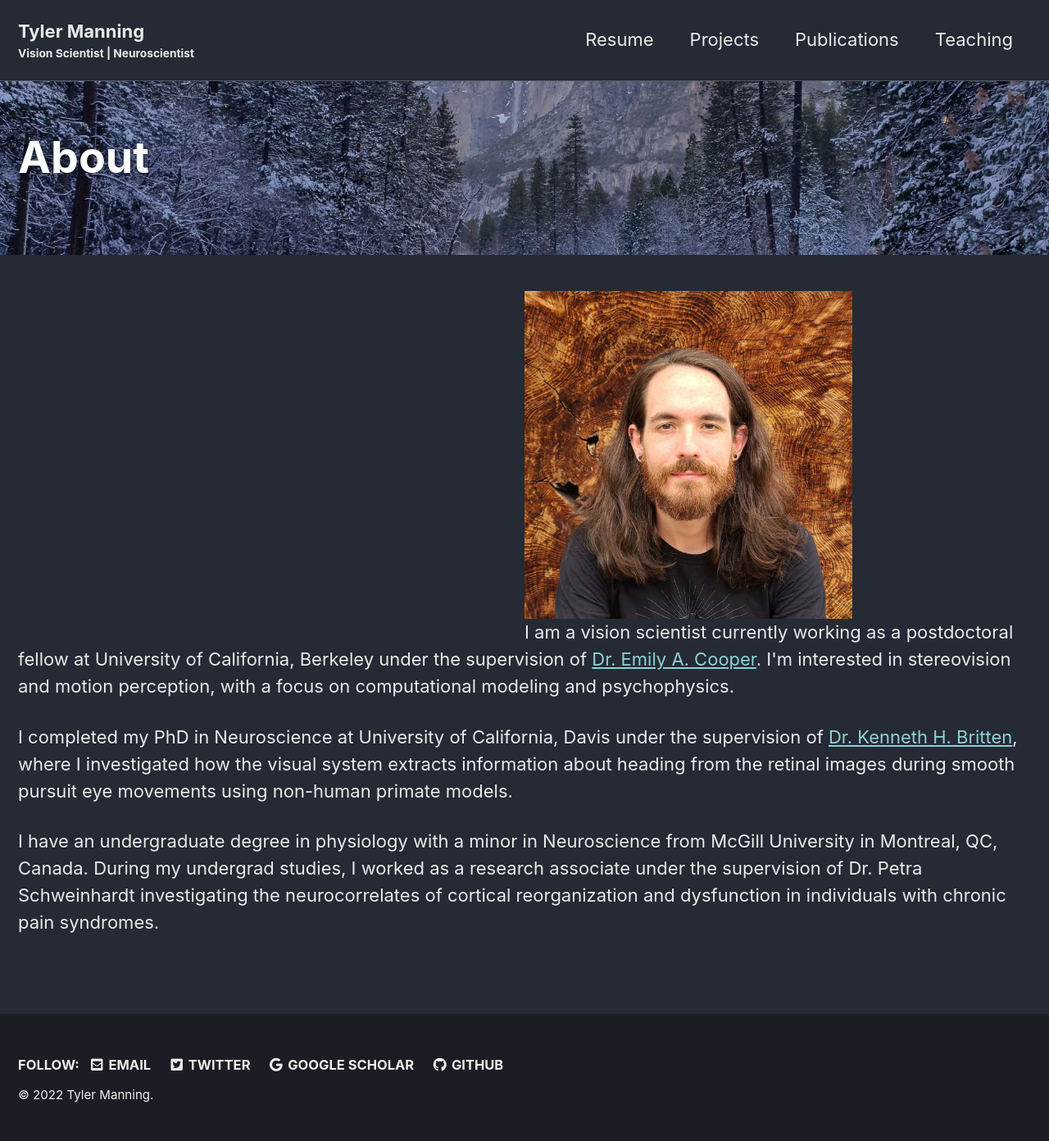
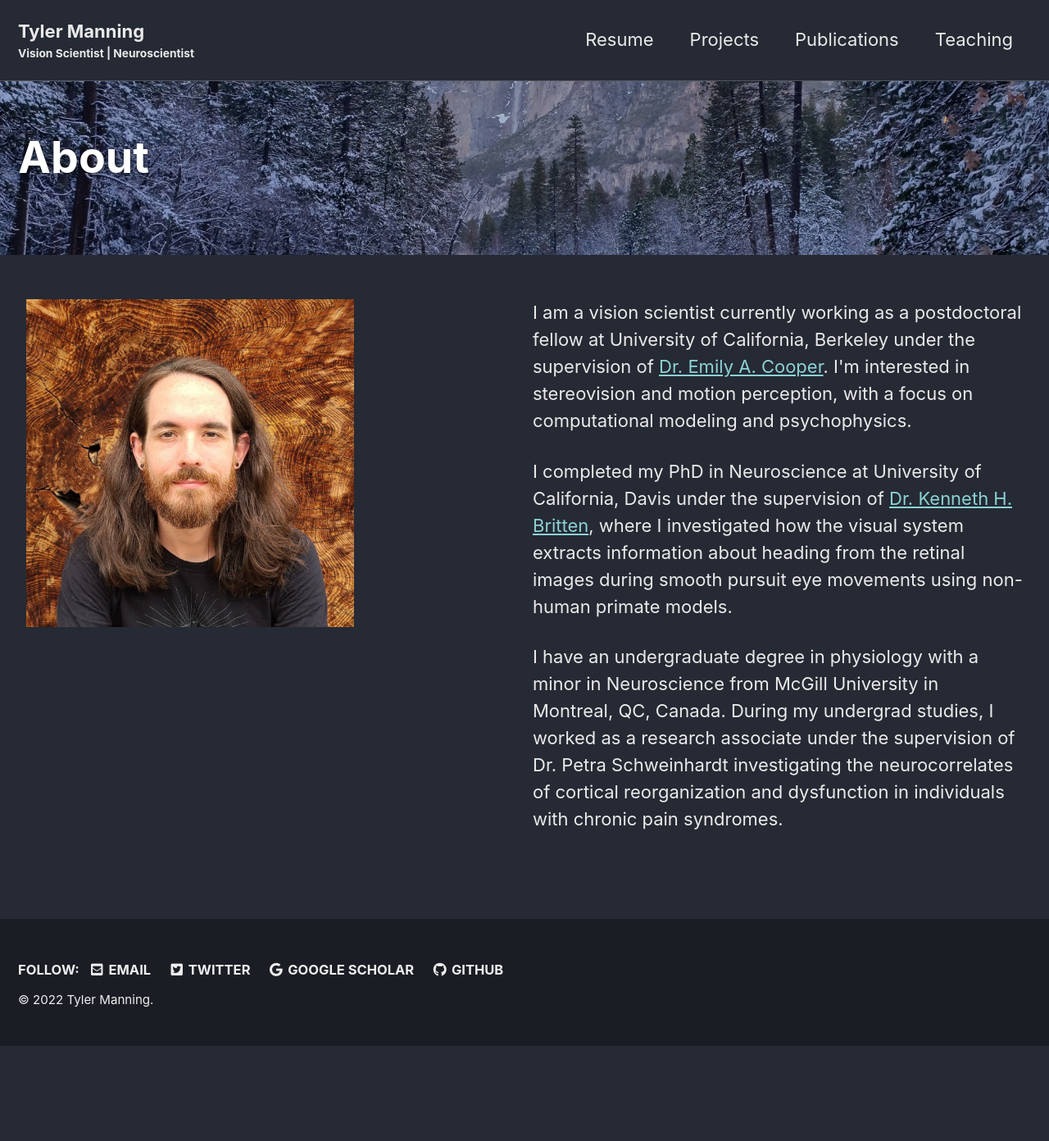
Before and after one commit to tsmanning/tsmanning.github.io, a Jekyll site: the page built from index.html, in a window 1280 px wide. Shown: the whole page at 82% size. Built offline with Jekyll 4.4.1, drawn with Linux system fonts in a browser that asks for light colours; cached includes are drawn as plain includes; the list of posts is cut into pages by our own code; after the commit the page ends 1276 px from its top, so only the background shows below that.

Commit message:
add home sidebar

```diff
--- a/index.html
+++ b/index.html
@@ -68,12 +68,13 @@ feature_row:
 }
 </style>
 </head>
+
 <body>
-
 <div class="row">
-  <div class="column"></div>
+  <div class="column">
     <img src="/assets/images/photo_2021-08-09_09-49-12.jpg" alt="headshot" class="responsive" width="400" height="400">
-  <div class="column"></div>
+  </div>
+  <div class="column">
     <p>I am a vision scientist currently working as a postdoctoral fellow at University of California, Berkeley
       under the supervision of <a href="http://www.emilyacooper.org/">Dr. Emily A. Cooper</a>. I'm interested in stereovision and
       motion perception, with a focus on computational modeling and psychophysics.</p>
@@ -86,8 +87,8 @@ feature_row:
       McGill University in Montreal, QC, Canada. During my undergrad studies, I worked as a research associate under the supervision
       of Dr. Petra Schweinhardt investigating the neurocorrelates of cortical reorganization and dysfunction in individuals with
       chronic pain syndromes.</p>
+  </div>
 </div>
-
 </body>
 
 
```
